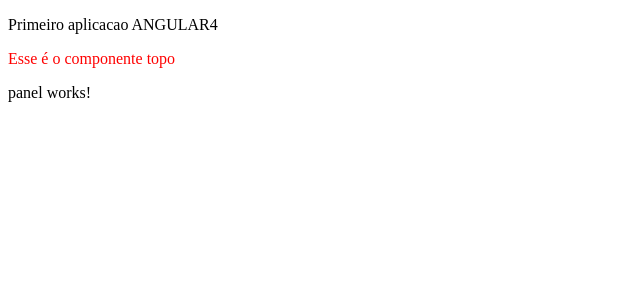
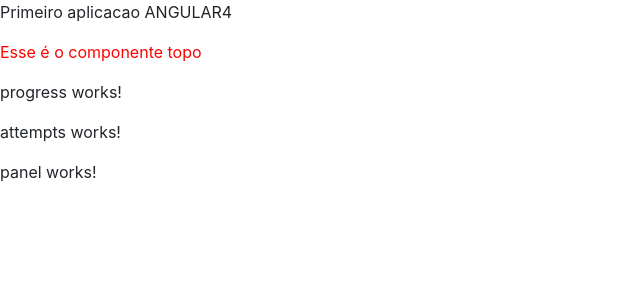
Before and after one commit to HugoOliveiraThor/clone-duolingo-angular4, an Angular app: page / in a window 1280 px wide. Shown: the top 300 px of the page, without its empty margins (0-640 px from the left). Built offline with nearby package versions, Linux system fonts and the light colour scheme.

Commit message:
Add bootstrap to project

```diff
--- a/angular.json
+++ b/angular.json
@@ -23,6 +23,7 @@
               "src/assets"
             ],
             "styles": [
+              "../node_modules/bootstrap/dist/css/bootstrap.min.css",
               "src/styles.css"
             ],
             "scripts": []
--- a/package.json
+++ b/package.json
@@ -20,6 +20,7 @@
     "@angular/platform-browser": "~7.0.0",
     "@angular/platform-browser-dynamic": "~7.0.0",
     "@angular/router": "~7.0.0",
+    "bootstrap": "^4.1.3",
     "core-js": "^2.5.4",
     "rxjs": "~6.3.3",
     "zone.js": "~0.8.26"
--- a/src/app/app.module.ts
+++ b/src/app/app.module.ts
@@ -5,13 +5,15 @@
 import { TopComponent } from "./top/topo.component";
 import { PanelComponent } from './panel/panel.component';
 import { AttemptsComponent } from './attempts/attempts.component';
+import { ProgressComponent } from './progress/progress.component';
 
 @NgModule({
   declarations: [
     AppComponent,
     TopComponent,
     PanelComponent,
-    AttemptsComponent
+    AttemptsComponent,
+    ProgressComponent
   ],
   imports: [
     BrowserModule
--- a/src/app/panel/panel.component.html
+++ b/src/app/panel/panel.component.html
@@ -1,3 +1,5 @@
+<app-progress></app-progress>
+<app-attempts></app-attempts>
 <p>
   panel works!
 </p>
--- /dev/null
+++ b/src/app/progress/progress.component.html
@@ -0,0 +1,3 @@
+<p>
+  progress works!
+</p>
--- /dev/null
+++ b/src/app/progress/progress.component.ts
@@ -0,0 +1,15 @@
+import { Component, OnInit } from '@angular/core';
+
+@Component({
+  selector: 'app-progress',
+  templateUrl: './progress.component.html',
+  styleUrls: ['./progress.component.css']
+})
+export class ProgressComponent implements OnInit {
+
+  constructor() { }
+
+  ngOnInit() {
+  }
+
+}
```
Also changed, not shown: src/app/progress/progress.component.css (added), src/assets/imgsReadme/wireframe.png (added), 1 other file (tests, documents, lock files or other folders).
